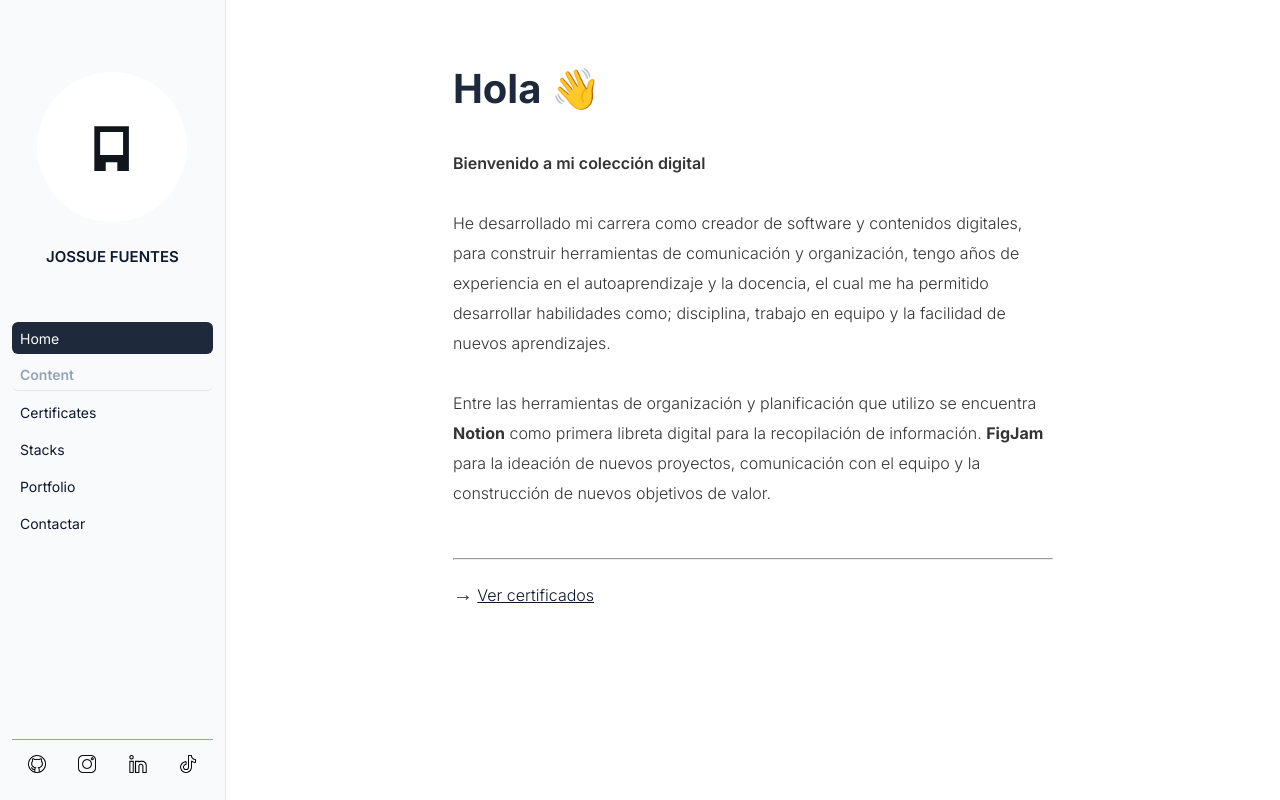
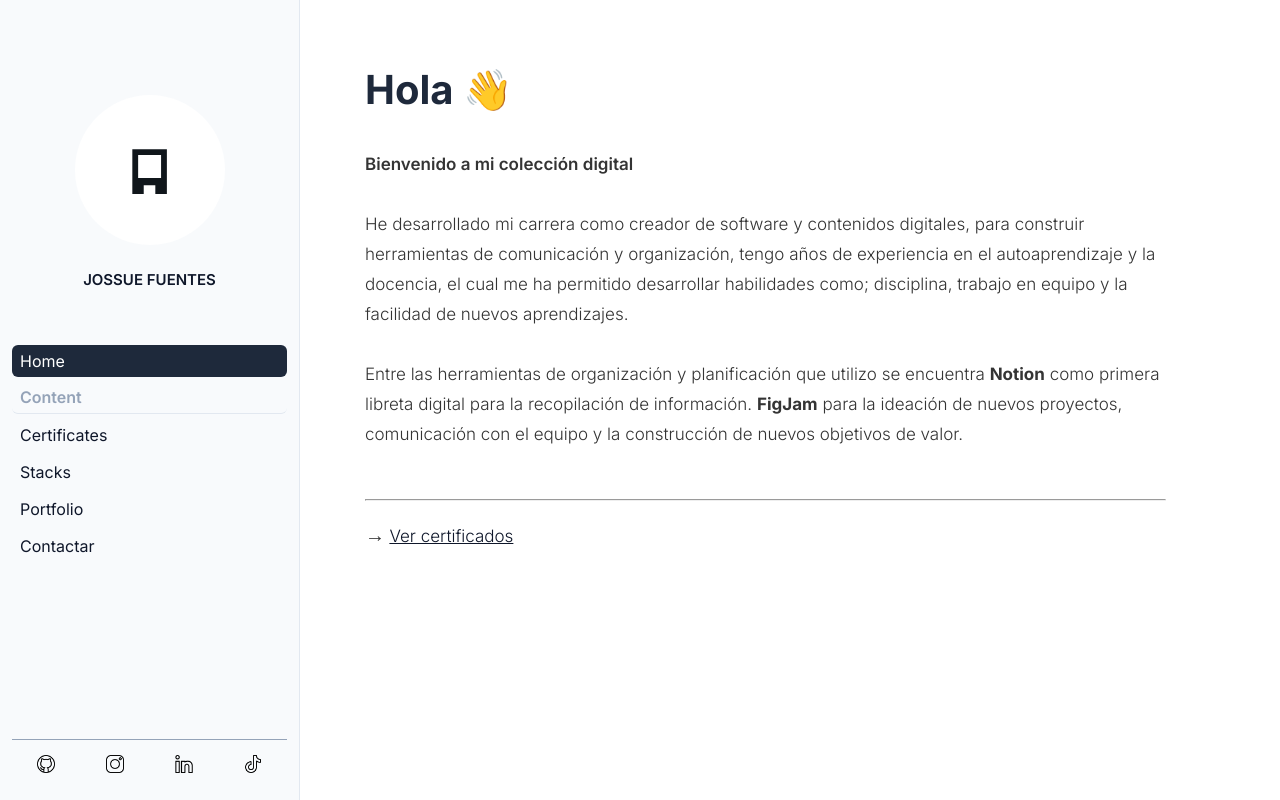
Before and after one commit to ROCKEMMA/my_portfolio, a React (Create React App) app: page / in a window 1280 px wide. Built offline with nearby package versions, Linux system fonts and the light colour scheme.

Commit message:
Actualización de portafolio

```diff
--- a/src/App/App.css
+++ b/src/App/App.css
@@ -1,8 +1,9 @@
 .body {
-    display: flex;
+    display: grid;
+    grid-template-columns: 30rem 1fr;
 }
 .section-container {
-    width: 100%;
-    padding: 1.2rem;
+    max-width: 90%;
     padding-top: 5%;
+    padding-left: 5%;
 }
--- a/src/components/Contact/Contact.css
+++ b/src/components/Contact/Contact.css
@@ -1,13 +1,14 @@
 .active {
-    display: block;
+    display: flex;
+    flex-direction: column;
 }
-
-/* STYLE COMPONENT */
+.sectionContact {
+    width: 100%;
+    justify-content: center;
+    align-items: center;
+}
 .sectionContact__ {
     width: 80%;
-    margin: auto;
-    margin-top: 10rem;
-
     display: flex;
 }
 
--- a/src/components/Home/Home.css
+++ b/src/components/Home/Home.css
@@ -1,6 +1,3 @@
-.sectionHome {
-    max-width: 60rem;
-}
 .active{
     display: block;
 }
--- a/src/components/Menu/Navbar.css
+++ b/src/components/Menu/Navbar.css
@@ -1,5 +1,5 @@
 .navbar {
-    width: 27rem;
+    max-width: 30rem;
     height: 100vh;
     padding: 1.2rem;
     background-color: rgb(248 250 252);
@@ -57,7 +57,7 @@
     height: 3.2rem;
     margin-top: 0.5rem;
     color: var(--text-color-dark);
-    font-size: 1.4rem;
+    font-size: 1.6rem;
     padding: 0rem 0.8rem;
     border-radius: 0.6rem;
     cursor: pointer;
--- a/src/components/Stacks/Stacks.css
+++ b/src/components/Stacks/Stacks.css
@@ -3,6 +3,7 @@
 }
 
 .sectionStacks__stacksList {
+    width: 100%;
     display: grid;
     grid-template-columns: repeat(auto-fill, minmax(8rem,1fr));
     gap: 1.5rem;
--- a/src/index.css
+++ b/src/index.css
@@ -24,8 +24,9 @@ p {
 }
 .section {
   display: none;
-  max-width: 120rem;
-  margin: auto;
+  max-width: 96rem;
+  margin: 1.6rem;
+  /* background-color: red; */
 }
 
 /* configuración para laptop */
@@ -50,5 +51,5 @@ p {
 :root {
     --h1: 4rem;
     --h2: 3.5rem;
-    --p: 1.6rem;
+    --p: 1.7rem;
 }
```
Also changed, not shown: src/App/App.js (+6 -12 lines), src/components/Contact/Contact.js (+0 -9 lines).
